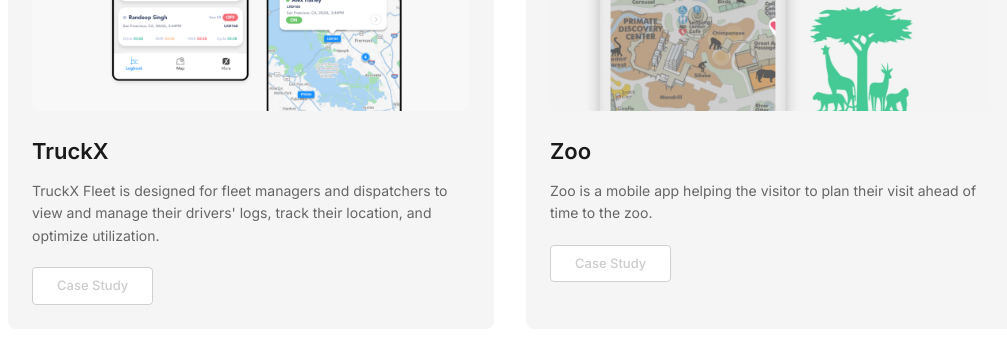
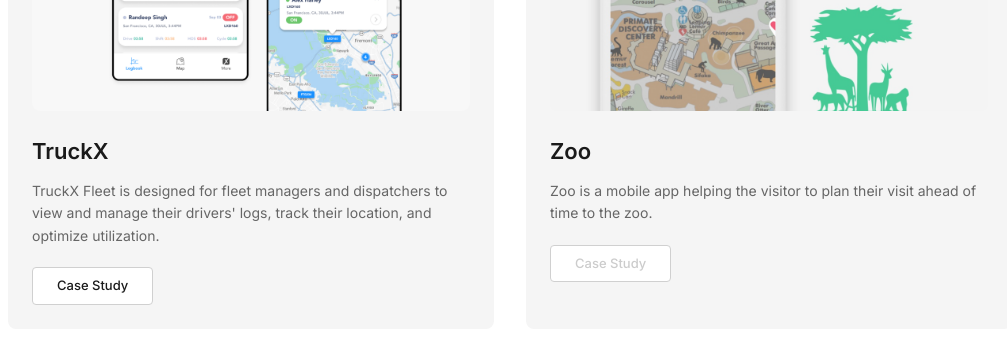
Before and after one commit to mysy-design/Resumefordesigner, a React (Vite) app: page / in a window 1280 px wide. Shown: the part 1380-1735 px from the top of the page, without its empty margins (130-1137 px from the left). Built offline with nearby package versions, Linux system fonts and the light colour scheme.

Commit message:
Add TruckX Case Study external link
Opens http://yang-sundesign.com/truckx.html in a new tab on Case Study button click.

Co-Authored-By: Claude Sonnet 4.6 <noreply@anthropic.com>

```diff
--- a/src/app/App.tsx
+++ b/src/app/App.tsx
@@ -41,7 +41,8 @@ const projects = [
     description: 'TruckX Fleet is designed for fleet managers and dispatchers to view and manage their drivers\' logs, track their location, and optimize utilization.',
     image: truckxImage,
     hasCase: true,
-    link: null
+    link: null,
+    externalLink: 'http://yang-sundesign.com/truckx.html'
   },
   {
     id: 4,
@@ -201,7 +202,18 @@ function HomePage() {
                     Case Study
                   </button>
                 )}
-                {project.hasCase && !project.link && (
+                {project.hasCase && (project as any).externalLink && !project.link && (
+                  <button
+                    onClick={(e) => {
+                      e.stopPropagation();
+                      window.open((project as any).externalLink, '_blank', 'noopener,noreferrer');
+                    }}
+                    className="px-6 py-2 bg-white border border-[#d0d0d0] text-[#1a1a1a] text-[13px] hover:bg-[#f0f0f0] transition-colors rounded-sm"
+                  >
+                    Case Study
+                  </button>
+                )}
+                {project.hasCase && !project.link && !(project as any).externalLink && (
                   <button
                     className="px-6 py-2 bg-white border border-[#d0d0d0] text-[#cccccc] text-[13px] rounded-sm cursor-not-allowed"
                     disabled
```
